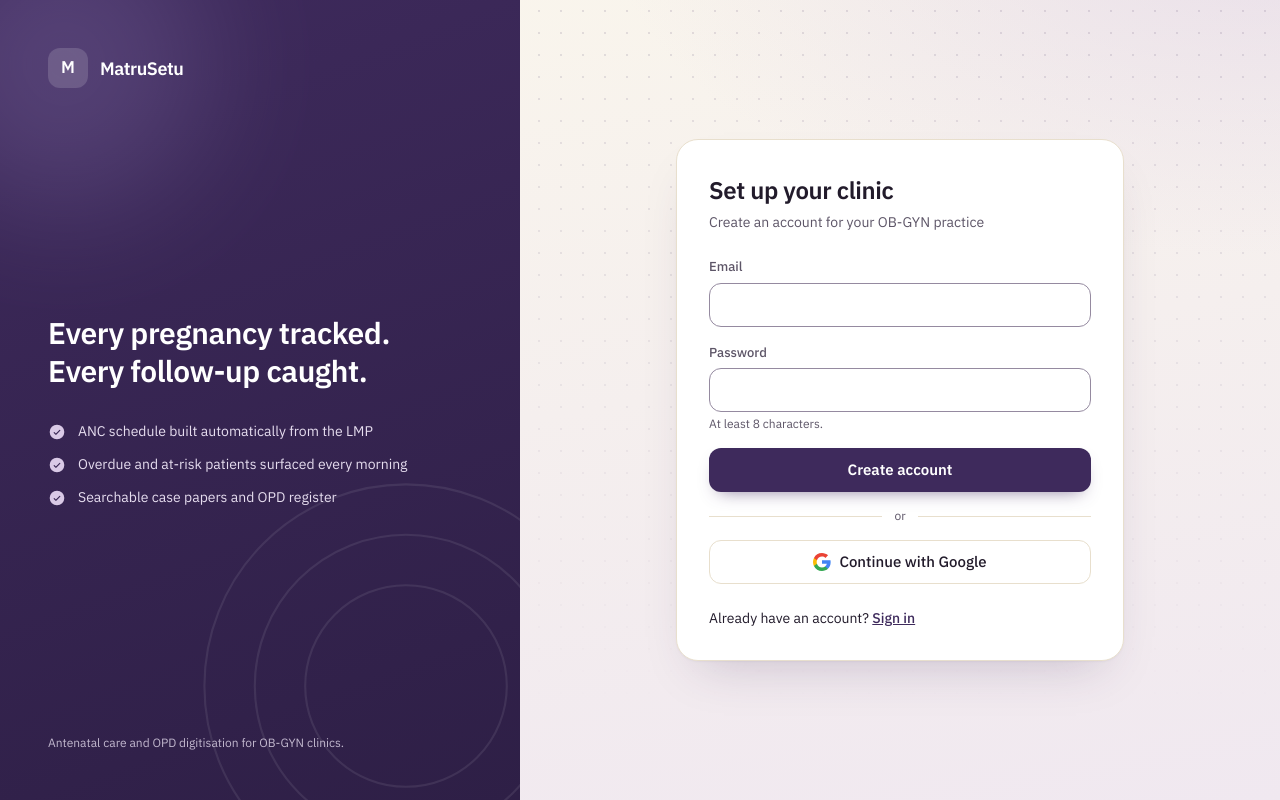
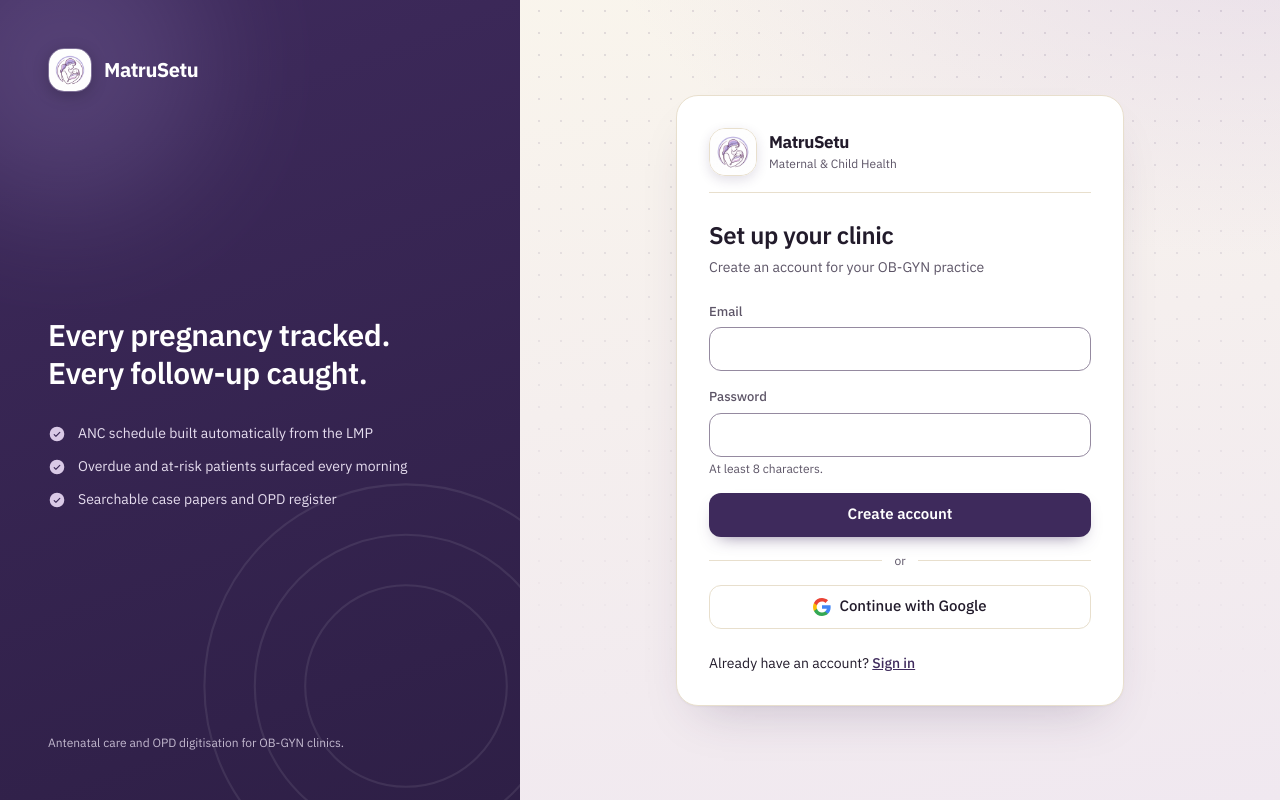
Before and after one commit to VeerbhadraMahant/Matruseva, a Next.js app: page /signup in a window 1280 px wide. Built offline with nearby package versions, Linux system fonts and the light colour scheme.

Commit message:
feat: set final mother-and-child emblem logo across auth, nav, and health cards

```diff
--- a/app/manifest.ts
+++ b/app/manifest.ts
@@ -11,6 +11,12 @@ export default function manifest(): MetadataRoute.Manifest {
     theme_color: "#3e2a5c",
     icons: [
       {
+        src: "/logo.jpg",
+        sizes: "512x512",
+        type: "image/jpeg",
+        purpose: "any",
+      },
+      {
         src: "/icon.svg",
         sizes: "any",
         type: "image/svg+xml",
--- a/components/AppNav.tsx
+++ b/components/AppNav.tsx
@@ -101,6 +101,7 @@ export function AppTopBar({
             <House size={22} weight="fill" aria-hidden />
           </button>
           <Link href="/today" className="flex min-w-0 items-center gap-2.5">
+            <BrandMark />
             <span className="text-[17px] font-semibold tracking-tight text-[var(--color-foreground)]">MatruSetu</span>
             <span className="hidden truncate text-[13px] text-[var(--color-charcoal)] sm:inline">· {clinicName}</span>
           </Link>
--- a/components/MotherHealthCard.tsx
+++ b/components/MotherHealthCard.tsx
@@ -132,9 +132,12 @@ export function MotherHealthCardModal({
             {/* Top Clinic Branding */}
             <div className="flex items-center justify-between border-b border-[#e2d9ec] pb-3 mb-3.5">
               <div className="flex items-center gap-2">
-                <div className="flex h-8 w-8 items-center justify-center rounded-xl bg-[#523a6c] text-white font-bold text-xs shadow-xs">
-                  MS
-                </div>
+                {/* eslint-disable-next-line @next/next/no-img-element */}
+                <img
+                  src="/logo.jpg"
+                  alt="MatruSetu"
+                  className="h-8 w-8 rounded-xl object-cover shadow-xs border border-[#baadca]/40"
+                />
                 <div>
                   <p className="text-[13px] font-bold tracking-tight text-[#1c1528] leading-tight">
                     {patient.clinicName || "MatruSetu Maternal Health"}
--- a/components/auth/AuthShell.tsx
+++ b/components/auth/AuthShell.tsx
@@ -29,8 +29,13 @@ export function AuthShell({ children }: { children: React.ReactNode }) {
         />
 
         <Link href="/" className="flex items-center gap-3">
-          <span className="flex h-10 w-10 items-center justify-center rounded-xl bg-white/15 text-[17px] font-semibold">M</span>
-          <span className="text-[18px] font-semibold tracking-tight">MatruSetu</span>
+          {/* eslint-disable-next-line @next/next/no-img-element */}
+          <img
+            src="/logo.jpg"
+            alt="MatruSetu"
+            className="h-11 w-11 shrink-0 rounded-2xl object-cover shadow-[0_4px_16px_rgba(0,0,0,0.2)] border border-white/25"
+          />
+          <span className="text-[20px] font-bold tracking-tight">MatruSetu</span>
         </Link>
 
         <div>
@@ -53,13 +58,28 @@ export function AuthShell({ children }: { children: React.ReactNode }) {
       </aside>
 
       <div className="flex flex-1 flex-col items-center justify-center px-4 py-10">
-        <Link href="/" className="mb-8 flex items-center gap-2.5 md:hidden">
-          <span className="flex h-9 w-9 items-center justify-center rounded-xl bg-[var(--color-primary)] text-[15px] font-semibold text-white">
-            M
-          </span>
-          <span className="text-[17px] font-semibold tracking-tight">MatruSetu</span>
+        <Link href="/" className="mb-6 flex items-center gap-2.5 md:hidden">
+          {/* eslint-disable-next-line @next/next/no-img-element */}
+          <img
+            src="/logo.jpg"
+            alt="MatruSetu"
+            className="h-10 w-10 shrink-0 rounded-xl object-cover shadow-sm border border-[var(--color-border)]"
+          />
+          <span className="text-[18px] font-bold tracking-tight">MatruSetu</span>
         </Link>
         <div className="w-full max-w-md rounded-[var(--radius-sections)] border border-[var(--color-border)] bg-[var(--color-background)] p-8 shadow-[0_1px_2px_rgb(34_27_43/0.04),0_24px_48px_-24px_rgb(62_42_92/0.25)]">
+          <div className="mb-6 flex items-center gap-3 border-b border-[var(--color-border)] pb-4">
+            {/* eslint-disable-next-line @next/next/no-img-element */}
+            <img
+              src="/logo.jpg"
+              alt="MatruSetu"
+              className="h-12 w-12 shrink-0 rounded-2xl object-cover shadow-[0_4px_12px_rgba(62,42,92,0.15)] border border-[var(--color-border)]"
+            />
+            <div>
+              <p className="text-[17px] font-bold tracking-tight text-[var(--color-foreground)]">MatruSetu</p>
+              <p className="text-[12px] text-[var(--color-charcoal)]">Maternal & Child Health</p>
+            </div>
+          </div>
           {children}
         </div>
       </div>
```
Also changed, not shown: public/logo.jpg.
